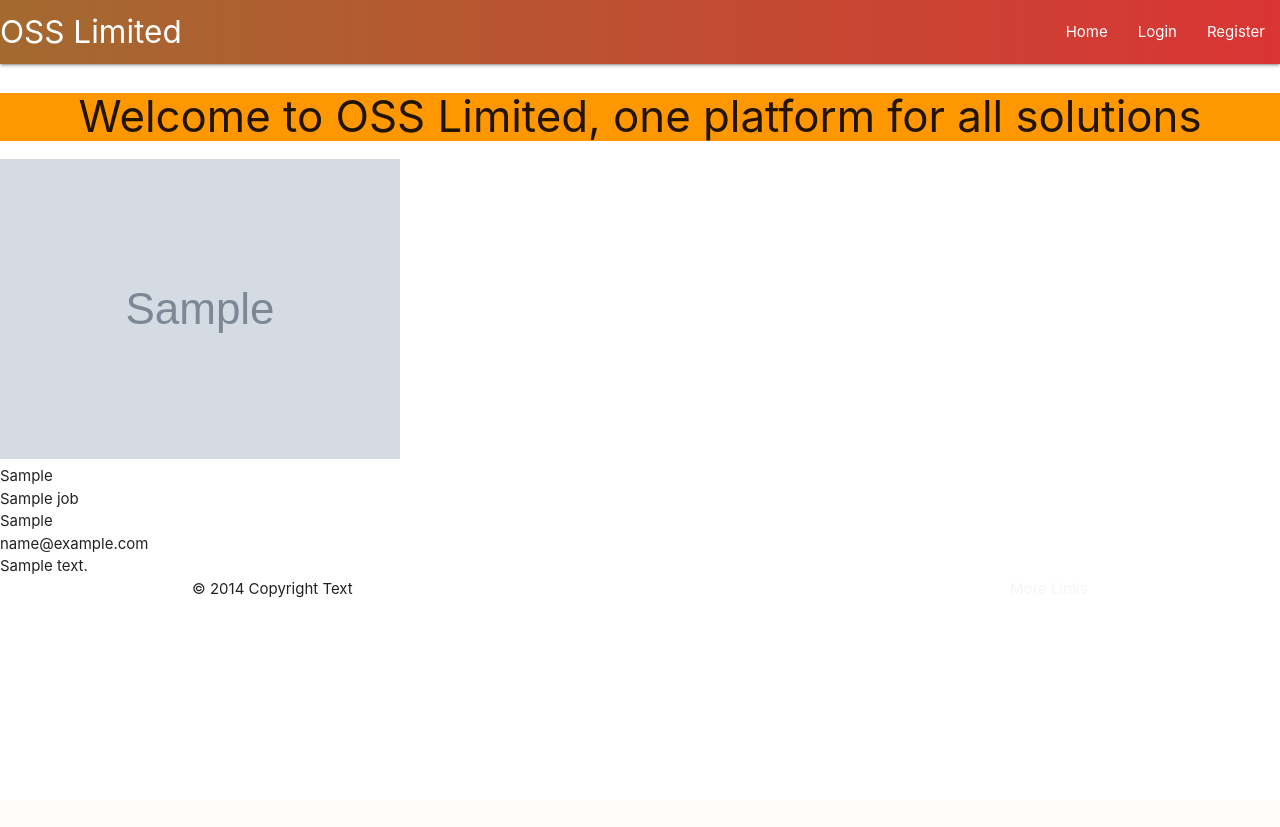
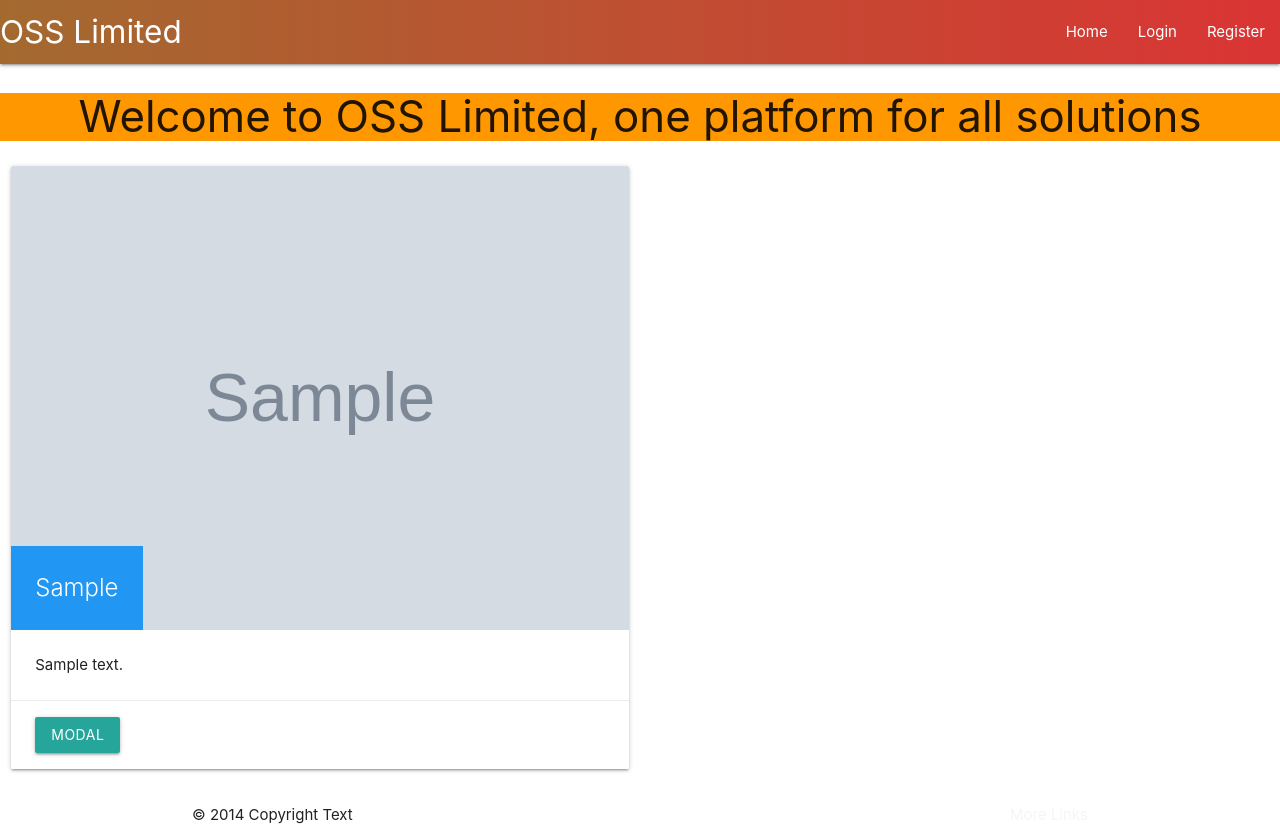
Before and after one commit to shiva123-coder/one-stop-solution, a Flask app: page / in a window 1280 px wide. Before the commit the page ends 598 px from the top, so only its background shows below. Run offline with Flask 2, Linux system fonts and the light colour scheme; grey boxes marked "Sample" are stand-in pictures; a database or web service that is not in the repository returns one stand-in record (values such as "Sample title"); some libraries are stand-ins or nearby versions; some web fonts are replaced.

Commit message:
Added materalize card and modal inside the jinja for loop in home template for better UX purpose.

```diff
--- a/app.py
+++ b/app.py
@@ -118,7 +118,7 @@ def logout():
 def add_job():
     if request.method == "POST":
         job = {
-            "image": request.form.get("image"),
+            "image": request.form.get("image_url"),
             "job_type": request.form.get("job_type"),
             "company_name": request.form.get("company_name"),
             "charge": request.form.get("charge"),
@@ -135,7 +135,6 @@ def add_job():
     return render_template("add_job.html", selections=selections)
 
 
-
 if __name__ == "__main__":
     app.run(host=os.environ.get("IP"),
     port= int(os.environ.get("PORT")),
--- a/static/css/style.css
+++ b/static/css/style.css
@@ -13,7 +13,6 @@ body{
     font-size: 1rem;
     line-height: 1.5;
     overflow-x: hidden;
-
 }
 
 .nav-extended {
--- a/static/js/script.js
+++ b/static/js/script.js
@@ -1,4 +1,4 @@
 $(document).ready(function(){
       $('.sidenav').sidenav();
-      $('select').formSelect();
+      $('.modal').modal();
 });
--- a/templates/home.html
+++ b/templates/home.html
@@ -1,14 +1,41 @@
 {% extends "base.html" %}
 {% block content %}
 <h3 class="orange center-align">Welcome to OSS Limited, one platform for all solutions</h3>
-  {% for job in jobs %}
-        <img src="{{ job.image }}"
-           class="job-images" /> <br>
-        {{ job.job_type }} <br>
-        {{ job.company_name }} <br>
-        {{ job.contact_no }} <br>
-        {{ job.email }} <br>
-        {{ job.description }} <br>
-  {% endfor %}
+
+
+      <div class="row">
+        {% for job in jobs %}
+          <div class="col s12 m6">
+            <div class="card green-card">
+              <div class="card-image">
+                <img src="{{ job.image }}">
+                <span class="card-title blue">{{ job.job_type }}</span>
+              </div>
+              <div class="card-content">
+                <p>{{ job.description }}</p>
+              </div>
+              <div class="card-action">
+                <a class="waves-effect waves-light btn modal-trigger" href="#modal1">Modal</a>
+              </div>
+            </div>
+          </div>
+
+          <!-- Modal Structure -->
+          <div id="modal1" class="modal">
+            <div class="modal-content">
+              <h4>Our details</h4>
+              <p>Company Name : {{ job.company_name }} <br>
+                 Callout Cost : {{ job.charge }} <br>
+                 Contact no. :  {{ job.contact_no }} <br>
+                 Email : {{ job.email }} <br>
+                 Added by : {{ job.added_by}}
+              </p>
+            </div>
+            <div class="modal-footer">
+              <a class="modal-close waves-effect waves-light btn">cancel</a>
+            </div>
+          </div>
+        {% endfor %}
+      </div>
 
 {% endblock %}
```
Also changed, not shown: templates/add_job.html (+9 -0 lines), static/images/driving.jpg (added), static/images/electric.jpg (added), static/images/gardening.jpg (added), static/images/image_url1.JPG (renamed from static/images/image_url1.jpg), static/images/plumbing.jpg (added), templates/test.html (added).
